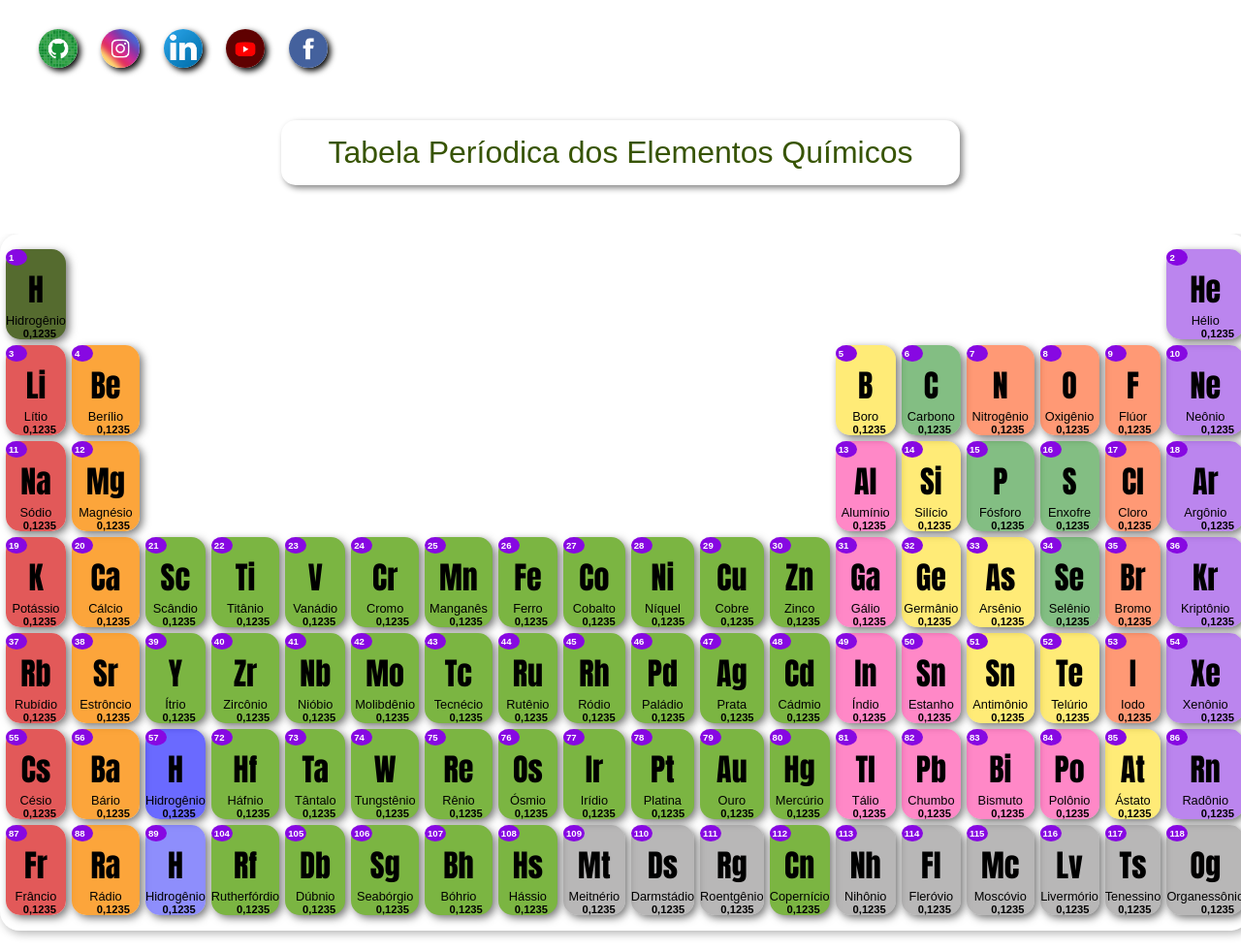
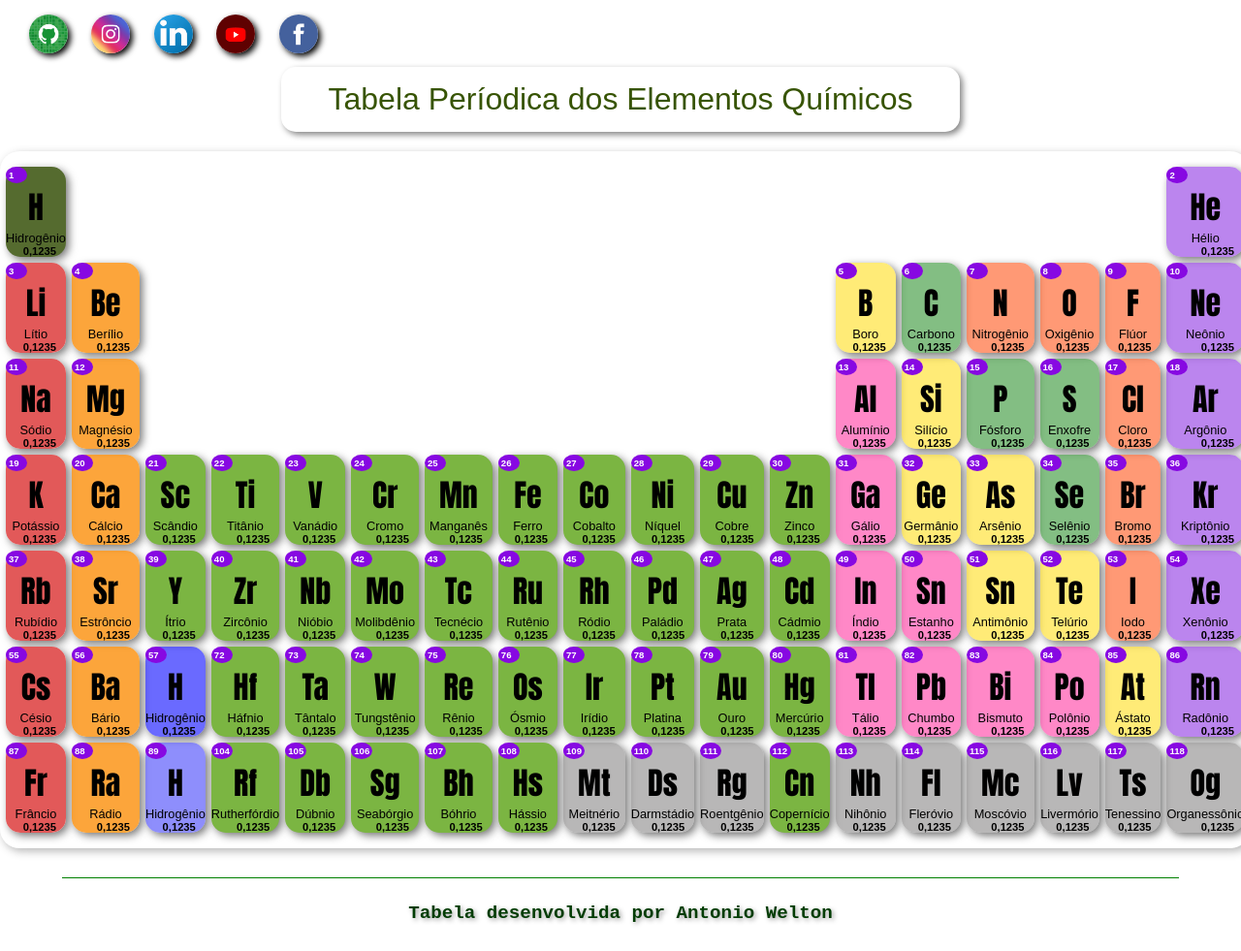
Before and after one commit to antoniowelton/projeto-tabela-periodica, a plain HTML site: page index.html in a window 1280 px wide. Shown: the top 981 px of the page at 97% size. Drawn offline with Linux system fonts and the light colour scheme; a web font is replaced by a local one.

Commit message:
Update style.css

```diff
--- a/style.css
+++ b/style.css
@@ -28,7 +28,7 @@ body{
 
 nav#redes-sociais ul {
     list-style: none;
-    padding: 20px 30px;
+    padding: 5px 20px 0px 20px;
 }
 
 nav#redes-sociais ul li {
@@ -64,9 +64,8 @@ div#titulo {
     max-width: 700px;
     margin: auto;
     background-color: rgb(255, 255, 255);
-    margin-top: 20px;
     border-radius: 20px;
-    margin-bottom: 50px;
+    margin-bottom: 10px;
     transition: .3s;
 }
 
@@ -118,7 +117,8 @@ table {
 
 div#container {
     overflow-x: auto;
-    padding-bottom: 100px;
+    padding-bottom: 30px;
+    padding-top: 10px;
 }
 
 
```
